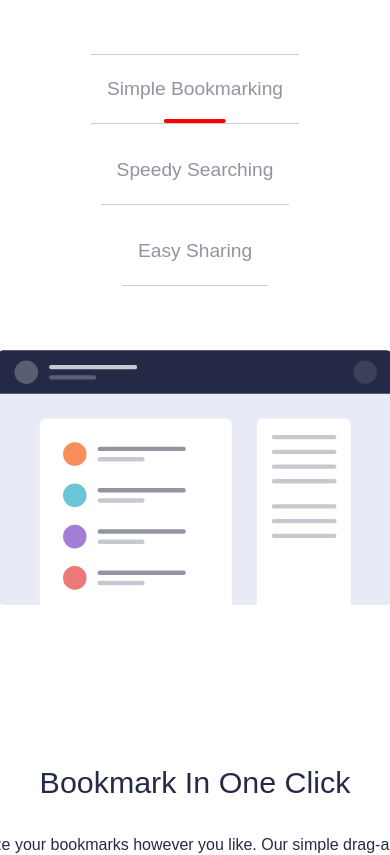
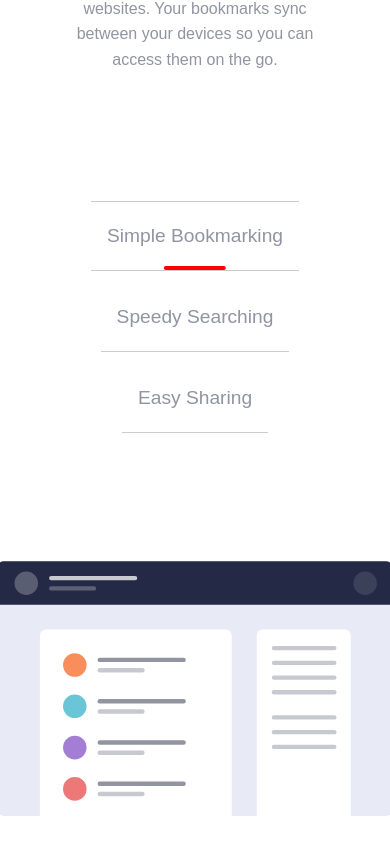
Before and after one commit to zanlamar/NewBookmark, an Angular app: page / in a window 390 px wide. Shown: the part 1297-2152 px from the top of the page. Built offline with nearby package versions, Linux system fonts and the light colour scheme.

Commit message:
Improved mobile css

```diff
--- a/src/app/components/organisms/features-section/features-section.css
+++ b/src/app/components/organisms/features-section/features-section.css
@@ -1,13 +1,55 @@
 .features {
   margin-top: 4em;
-  /* text-align: center; */
+  text-align: center;
+}
+
+.container {
+  max-width: 100%;
+  margin: 0 auto;
+  padding: 2rem;
 }
 
 .feature-content {
-display: flex;
-align-items: center;
-gap: 5rem;
-justify-content: center;
+  display: flex;
+  align-items: center;
+  gap: 5rem;
+  justify-content: center;
+}
+
+.tabs {
+  display: flex;
+  justify-content: center;
+  margin: 4rem 0;
+  gap: 2rem;
+}
+
+.tab {
+  position: relative;
+  border: none;
+  background: none;
+  padding: 1rem;
+  font-size: 1rem;
+  cursor: pointer;
+  border-bottom: 4px solid transparent;
+}
+
+.tab:hover {
+  color: red;
+}
+
+.tab.active {
+  border-bottom: 2px solid red;
+}
+
+.tab.active:hover {
+  color: black;
+}
+
+.feature-content {
+  display: flex;
+  align-items: center;
+  gap: 5rem;
+  justify-content: center;
 }
 
 @media screen and (max-width: 768px) {
@@ -15,4 +57,16 @@ justify-content: center;
     margin-top: 4em;
     text-align: center;
   }
+
+  .feature-content {
+    flex-direction: column;
+    text-align: center;
+  }
+
+  .tabs {
+    display: flex;
+    flex-direction: column;
+    gap: 1rem;
+  }
+
 }
```
